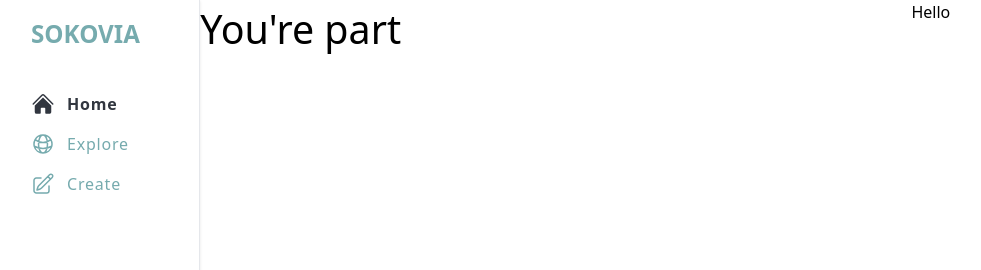
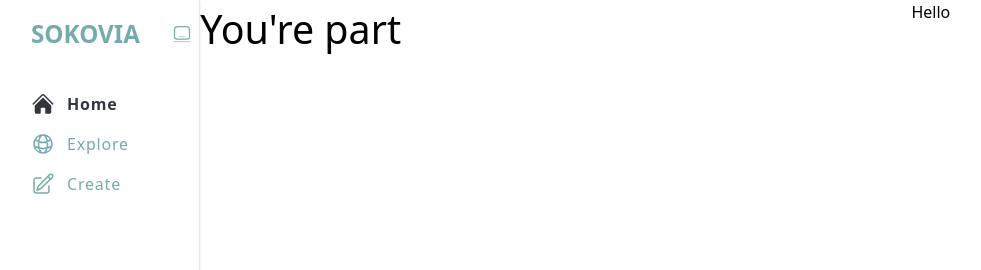
Before and after one commit to SOKOVIA-PICS/SOKOVIA, a React (Vite) app: page / in a window 1280 px wide. Shown: the top 270 px of the page, without its empty margins (13-994 px from the left). Built offline with nearby package versions, Linux system fonts and the light colour scheme.

Commit message:
Dark mode implemented

```diff
--- a/src/components/Layout/Layout.jsx
+++ b/src/components/Layout/Layout.component.jsx
@@ -4,7 +4,7 @@ import { Outlet, Route } from "react-router-dom";
 
 const Layout = () => {
   return (
-    <div className="flex ">
+    <div className="flex bg-white dark:bg-dark-900 dark:text-white ">
       <div className="w-6/12 md:w-4/12 lg:w-3/12 xl:w-2/12"></div>
       <Sidebar />
       <div className="flex  w-8/12">
--- a/src/components/NavMenu/Nav.component.jsx
+++ b/src/components/NavMenu/Nav.component.jsx
@@ -28,7 +28,7 @@ const NavComponent = ({ name, to, svg, activeSvg }) => {
     <NavLink
       to={to}
       ref={ref}
-      className=" text-teal flex items-center gap-3 group px-8 py-2 rounded-lg hover:bg-dark-500/5"
+      className=" text-teal flex items-center gap-3 group px-8 py-2 rounded-lg hover:bg-dark-500/5 hover:dark:bg-grey/5"
     >
       {isActive ? activeSvg : svg}
       <p className=" tracking-wider">{name} </p>
--- a/src/components/NavMenu/Sidebar.component.jsx
+++ b/src/components/NavMenu/Sidebar.component.jsx
@@ -1,5 +1,6 @@
 import React, { useState } from "react";
 import NavComponent from "./Nav.component";
+import ThemeSwitch from "../ThemeMode/ThemeSwitch.component";
 
 const SidebarComponent = () => {
   const [nav, setNav] = useState([
@@ -99,9 +100,13 @@ const SidebarComponent = () => {
   ]);
 
   return (
-    <div className=" fixed min-h-screen columns-1 px-3 bg-white border-r shadow w-6/12 md:w-4/12 lg:w-3/12 xl:w-2/12">
-      <div className="flex flex-col py-4">
-        <h1 className=" text-lg text-teal font-bold px-8 mb-8">SOKOVIA</h1>
+    <div className=" fixed min-h-screen columns-1 px-3 bg-white border-r dark:border-grey/10 shadow w-6/12 md:w-4/12 lg:w-3/12 xl:w-2/12 dark:bg-dark-900">
+      <div className="flex flex-col py-4 ">
+        <div className="mb-8 flex items-center">
+          <h1 className=" text-lg text-teal font-bold px-8 me-auto ">SOKOVIA</h1>
+          <div className=" pe-4"><ThemeSwitch/></div>
+        </div>
+
         {nav.map(({ name, to, svg, activeSvg }, index) => (
           <NavComponent
             key={index}
@@ -112,6 +117,7 @@ const SidebarComponent = () => {
           />
         ))}
       </div>
+
     </div>
   );
 };
--- /dev/null
+++ b/src/components/ThemeMode/ThemeSwitch.component.jsx
@@ -0,0 +1,140 @@
+import React, { useContext } from 'react'
+import { ThemeContext } from '../../context/ThemeContext'
+
+const ThemeSwitch = () => {
+
+  const {themeMode, toggleThemeMode} = useContext(ThemeContext);
+
+  const themeOptions = [
+    {
+      icon: (
+        <svg
+          width={20}
+          height={20}
+          viewBox="0 0 24 24"
+          fill="none"
+          xmlns="http://www.w3.org/2000/svg"
+        >
+          <circle
+            cx={12}
+            cy={12}
+            r={5}
+            stroke="currentColor"
+            strokeWidth="1.5"
+          />
+          <path
+            d="M12 2V4"
+            stroke="currentColor"
+            strokeWidth="1.5"
+            strokeLinecap="round"
+          />
+          <path
+            d="M12 20V22"
+            stroke="currentColor"
+            strokeWidth="1.5"
+            strokeLinecap="round"
+          />
+          <path
+            d="M4 12L2 12"
+            stroke="currentColor"
+            strokeWidth="1.5"
+            strokeLinecap="round"
+          />
+          <path
+            d="M22 12L20 12"
+            stroke="currentColor"
+            strokeWidth="1.5"
+            strokeLinecap="round"
+          />
+          <path
+            opacity="0.5"
+            d="M19.7778 4.22266L17.5558 6.25424"
+            stroke="currentColor"
+            strokeWidth="1.5"
+            strokeLinecap="round"
+          />
+          <path
+            opacity="0.5"
+            d="M4.22217 4.22266L6.44418 6.25424"
+            stroke="currentColor"
+            strokeWidth="1.5"
+            strokeLinecap="round"
+          />
+          <path
+            opacity="0.5"
+            d="M6.44434 17.5557L4.22211 19.7779"
+            stroke="currentColor"
+            strokeWidth="1.5"
+            strokeLinecap="round"
+          />
+          <path
+            opacity="0.5"
+            d="M19.7778 19.7773L17.5558 17.5551"
+            stroke="currentColor"
+            strokeWidth="1.5"
+            strokeLinecap="round"
+          />
+        </svg>
+      ),
+      text: "light",
+    },
+    {
+      icon: (
+        <svg
+          width={20}
+          height={20}
+          viewBox="0 0 24 24"
+          fill="none"
+          xmlns="http://www.w3.org/2000/svg"
+        >
+          <path
+            d="M21.0672 11.8568L20.4253 11.469L21.0672 11.8568ZM12.1432 2.93276L11.7553 2.29085V2.29085L12.1432 2.93276ZM21.25 12C21.25 17.1086 17.1086 21.25 12 21.25V22.75C17.9371 22.75 22.75 17.9371 22.75 12H21.25ZM12 21.25C6.89137 21.25 2.75 17.1086 2.75 12H1.25C1.25 17.9371 6.06294 22.75 12 22.75V21.25ZM2.75 12C2.75 6.89137 6.89137 2.75 12 2.75V1.25C6.06294 1.25 1.25 6.06294 1.25 12H2.75ZM15.5 14.25C12.3244 14.25 9.75 11.6756 9.75 8.5H8.25C8.25 12.5041 11.4959 15.75 15.5 15.75V14.25ZM20.4253 11.469C19.4172 13.1373 17.5882 14.25 15.5 14.25V15.75C18.1349 15.75 20.4407 14.3439 21.7092 12.2447L20.4253 11.469ZM9.75 8.5C9.75 6.41182 10.8627 4.5828 12.531 3.57467L11.7553 2.29085C9.65609 3.5593 8.25 5.86509 8.25 8.5H9.75ZM12 2.75C11.9115 2.75 11.8077 2.71008 11.7324 2.63168C11.6686 2.56527 11.6538 2.50244 11.6503 2.47703C11.6461 2.44587 11.6482 2.35557 11.7553 2.29085L12.531 3.57467C13.0342 3.27065 13.196 2.71398 13.1368 2.27627C13.0754 1.82126 12.7166 1.25 12 1.25V2.75ZM21.7092 12.2447C21.6444 12.3518 21.5541 12.3539 21.523 12.3497C21.4976 12.3462 21.4347 12.3314 21.3683 12.2676C21.2899 12.1923 21.25 12.0885 21.25 12H22.75C22.75 11.2834 22.1787 10.9246 21.7237 10.8632C21.286 10.804 20.7293 10.9658 20.4253 11.469L21.7092 12.2447Z"
+            fill="currentColor"
+          />
+        </svg>
+      ),
+      text: "dark",
+    },
+    {
+      icon: (
+        <svg
+          width={20}
+          height={20}
+          viewBox="0 0 24 24"
+          fill="none"
+          xmlns="http://www.w3.org/2000/svg"
+        >
+          <path
+            d="M3 9C3 6.17157 3 4.75736 3.87868 3.87868C4.75736 3 6.17157 3 9 3H15C17.8284 3 19.2426 3 20.1213 3.87868C21 4.75736 21 6.17157 21 9V14C21 15.8856 21 16.8284 20.4142 17.4142C19.8284 18 18.8856 18 17 18H7C5.11438 18 4.17157 18 3.58579 17.4142C3 16.8284 3 15.8856 3 14V9Z"
+            stroke="currentColor"
+            strokeWidth="1.5"
+          />
+          <path
+            opacity="0.5"
+            d="M22 21H2"
+            stroke="currentColor"
+            strokeWidth="1.5"
+            strokeLinecap="round"
+          />
+          <path
+            opacity="0.5"
+            d="M15 15H9"
+            stroke="currentColor"
+            strokeWidth="1.5"
+            strokeLinecap="round"
+          />
+        </svg>
+      ),
+      text: "system",
+    },
+  ];
+
+
+  return (
+    <div>
+      {themeOptions.map(({icon, text}) => <button key={text} onClick={toggleThemeMode} className={` ${themeMode === text ? "flex" : "hidden"} text-teal hover:scale-110 duration-75 hover:text-dark-500 hover:dark:text-grey`}>{icon}</button>)}
+    </div>
+  )
+}
+
+export default ThemeSwitch
--- a/src/components/index.js
+++ b/src/components/index.js
@@ -1,2 +1,3 @@
 export { default as Sidebar } from "./NavMenu/Sidebar.component";
-export { default as Layout } from "./Layout/Layout";
+export { default as Layout } from "./Layout/Layout.component";
+export { default as ThemeSwitch } from "./ThemeMode/ThemeSwitch.component";
--- /dev/null
+++ b/src/context/ProviderContext.jsx
@@ -0,0 +1,10 @@
+import React from 'react'
+import ThemeContextProvider from './ThemeContext'
+
+const ProviderContext = ({children}) => {
+  return (
+    <ThemeContextProvider>{children}</ThemeContextProvider>
+  )
+}
+
+export default ProviderContext
--- /dev/null
+++ b/src/context/ThemeContext.jsx
@@ -0,0 +1,84 @@
+import React, { createContext, useEffect, useState } from 'react'
+
+export const ThemeContext = createContext();
+
+const ThemeContextProvider = ({children}) => {
+    // State variable to hold the current theme mode
+  const [themeMode, setThemeMode] = useState(
+    // Retrieve theme mode from localStorage or default to "system"
+    localStorage.getItem("theme") ? localStorage.getItem("theme") : "system"
+  );
+
+  // Reference to the root HTML element
+  const element = document.documentElement;
+
+  // Media query for detecting dark mode preference
+  const darkQuery = window.matchMedia("(prefers-color-scheme: dark)");
+
+  // Effect hook to handle changes in system dark mode preference
+  useEffect(() => {
+    const onDarkQueryChange = (e) => {
+      // If theme is not set in localStorage, toggle dark mode based on system preference
+      if (!("theme" in localStorage)) {
+        if (e.matches) {
+          element.classList.add("dark"); // Apply dark mode
+        } else {
+          element.classList.remove("dark"); // Remove dark mode
+        }
+      }
+    };
+
+    // Add event listener for changes in dark mode preference
+    darkQuery.addEventListener("change", onDarkQueryChange);
+
+    // Cleanup function to remove event listener
+    return () => {
+      darkQuery.removeEventListener("change", onDarkQueryChange);
+    };
+  }, [darkQuery, element.classList]);
+
+  // Effect hook to handle changes in theme mode
+  useEffect(() => {
+    // Switch statement to apply appropriate styles based on theme mode
+    switch (themeMode) {
+      case "dark":
+        element.classList.add("dark"); // Apply dark mode
+        localStorage.setItem("theme", "dark"); // Save theme mode to localStorage
+        break;
+      case "light":
+        element.classList.remove("dark"); // Remove dark mode
+        localStorage.setItem("theme", "light"); // Save theme mode to localStorage
+        break;
+      default:
+        localStorage.removeItem("theme"); // Remove theme mode from localStorage
+        // If theme is not set, toggle dark mode based on system preference
+        if (darkQuery.matches) {
+          element.classList.add("dark"); // Apply dark mode
+        } else {
+          element.classList.remove("dark"); // Remove dark mode
+        }
+        break;
+    }
+  }, [themeMode, darkQuery.matches, element.classList]);
+
+  // Function to toggle theme mode
+  const toggleThemeMode = () => {
+    // Toggle between light, dark, and system theme modes
+    if (themeMode === "light") {
+      setThemeMode("dark"); // Set theme mode to dark
+    } else if (themeMode === "dark") {
+      setThemeMode("system"); // Set theme mode to system
+    } else {
+      setThemeMode("light"); // Set theme mode to light
+    }
+  };
+
+
+  return (
+    <ThemeContext.Provider value={{themeMode, toggleThemeMode}}>
+        {children}
+    </ThemeContext.Provider>
+  )
+}
+
+export default ThemeContextProvider
--- a/src/index.css
+++ b/src/index.css
@@ -4,6 +4,6 @@
 
 @layer components {
     .active {
-        @apply !text-dark-500 font-bold
+        @apply !text-dark-500 font-bold dark:!text-grey;
     }
 }
--- a/src/main.jsx
+++ b/src/main.jsx
@@ -4,13 +4,14 @@ import "./index.css";
 import { BrowserRouter, Routes, Route } from "react-router-dom";
 import { Layout } from "./components";
 import { Explore, Home, Login, NotFound, Signup } from "./pages";
+import ProviderContext from "./context/ProviderContext";
 
 const App = () => (
   <>
     <Routes>
       <Route path="/" element={<Layout />}>
         <Route index element={<Home />} />
-        <Route path="/explore" element={<Explore/>} />
+        <Route path="/explore" element={<Explore />} />
       </Route>
       <Route path="/login" element={<Login />} />
       <Route path="/signup" element={<Signup />} />
@@ -21,8 +22,10 @@ const App = () => (
 
 ReactDOM.createRoot(document.getElementById("root")).render(
   <React.StrictMode>
-    <BrowserRouter>
-      <App />
-    </BrowserRouter>
+    <ProviderContext>
+      <BrowserRouter>
+        <App />
+      </BrowserRouter>
+    </ProviderContext>
   </React.StrictMode>
 );
```
Also changed, not shown: tailwind.config.js (+7 -9 lines).
